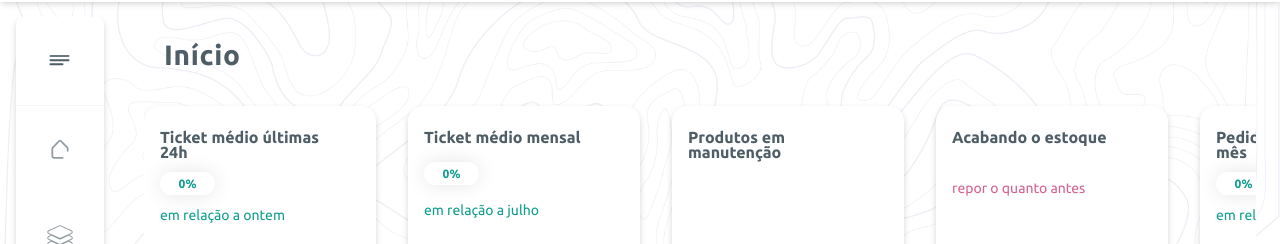
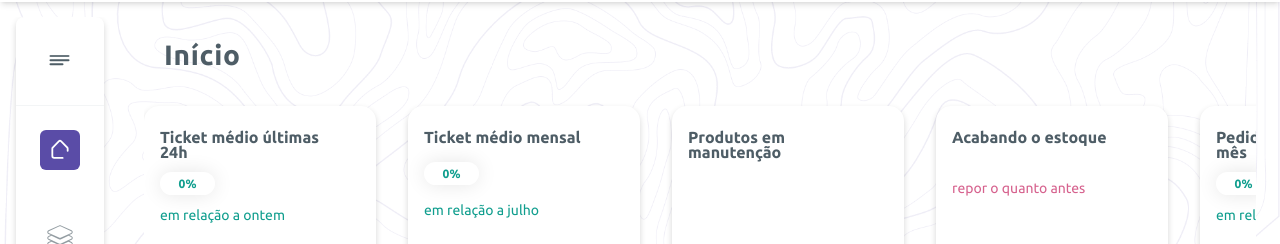
Before and after one commit to thmata/loomi-dashboard-loomi, a Next.js app: page /dashboard in a window 1280 px wide. Shown: the part 90-334 px from the top of the page. Built offline with nearby package versions, Linux system fonts and the light colour scheme; no server answers.

Commit message:
fix: resolved router problem

```diff
--- a/src/components/Dashboard/SaleDashboard.tsx
+++ b/src/components/Dashboard/SaleDashboard.tsx
@@ -1,16 +1,8 @@
-"use client"
 import React from 'react';
+import OrdersPerMonth from './components/OrdersPerMonth';
 import ExpectedProfit from "./components/ExpectedProfit";
-import dynamic from 'next/dynamic';
-
-const OrdersPerMonth = dynamic(() => import('./components/OrdersPerMonth'), {
-    loading: () => <p>Loading...</p>,
-})
 
 const SaleDashboard = () => {
-
-
-
     return (
         <div>
             <h3 className="mt-[40px] pl-[20px] mb-[32px] text-left font-bold text-[28px] leading-7 tracking-wide text-[#5A4CA7]">
--- a/src/components/TopNavBar/TopNavBar.tsx
+++ b/src/components/TopNavBar/TopNavBar.tsx
@@ -13,6 +13,16 @@ const NavBarAndMenuBar = ({ children }: { children: ReactNode }) => {
         username: "",
         avatar: ""
     })
+
+    useEffect(() => {
+        if (typeof window !== "undefined") {
+            const url = new URL(window?.location?.href);
+            const path = url.pathname;
+            const valorDepoisDaBarra = path.split('/')[1];
+            setPathValue(valorDepoisDaBarra);
+        }
+    }, []);
+
 
     async function getUserInformation() {
         const response = await fetch("https://628bf017667aea3a3e387e51.mockapi.io/me").then(res => res.json())
```
